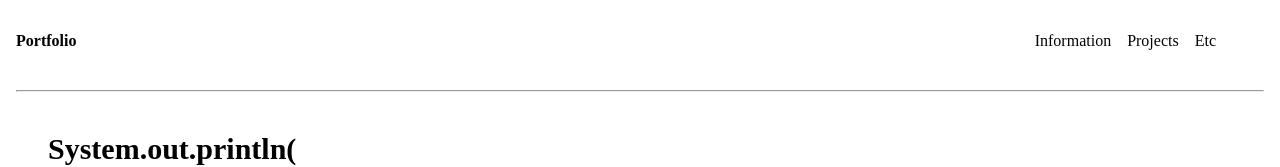
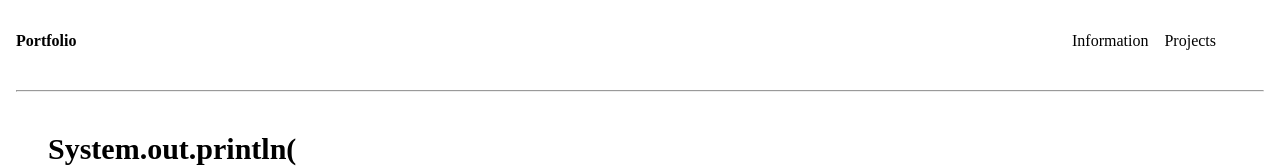
Before and after one commit to YejiGong/yejigong.github.io, a Next.js app: page / in a window 1280 px wide. Shown: the top 167 px of the page. Built offline with nearby package versions, Linux system fonts and the light colour scheme.

Commit message:
Fix: 메뉴 수정

```diff
--- a/pages/index.js
+++ b/pages/index.js
@@ -8,14 +8,14 @@ import Projects from './Projects';
 import Etc from './Etc';
 
 export default function Home() {
-  const menus = ['Information', 'Projects', 'Etc'];
+  const menus = ['Information', 'Projects'];
   const [selectedMenu, setSelectedMenu] = useState('Information');
 
   const handleMenuClick = (menu) => {
     setSelectedMenu(menu);
   }
 
-  const renderContent = {Information: <Information/>, Projects:<Projects/>, Etc:<Etc/>}
+  const renderContent = {Information: <Information/>, Projects:<Projects/>}
 
   return (
     <div className={styles.container}>
@@ -25,7 +25,7 @@ export default function Home() {
         <link rel="icon" href="/favicon.ico" />
       </Head>
       <div className={styles.main}>
-        <div className={styles.mainTitle}>
+        <div className={styles.mainTitle} onClick={()=>handleMenuClick('Information')}>
           Portfolio
         </div>
         <div className={styles.menus}>
```
